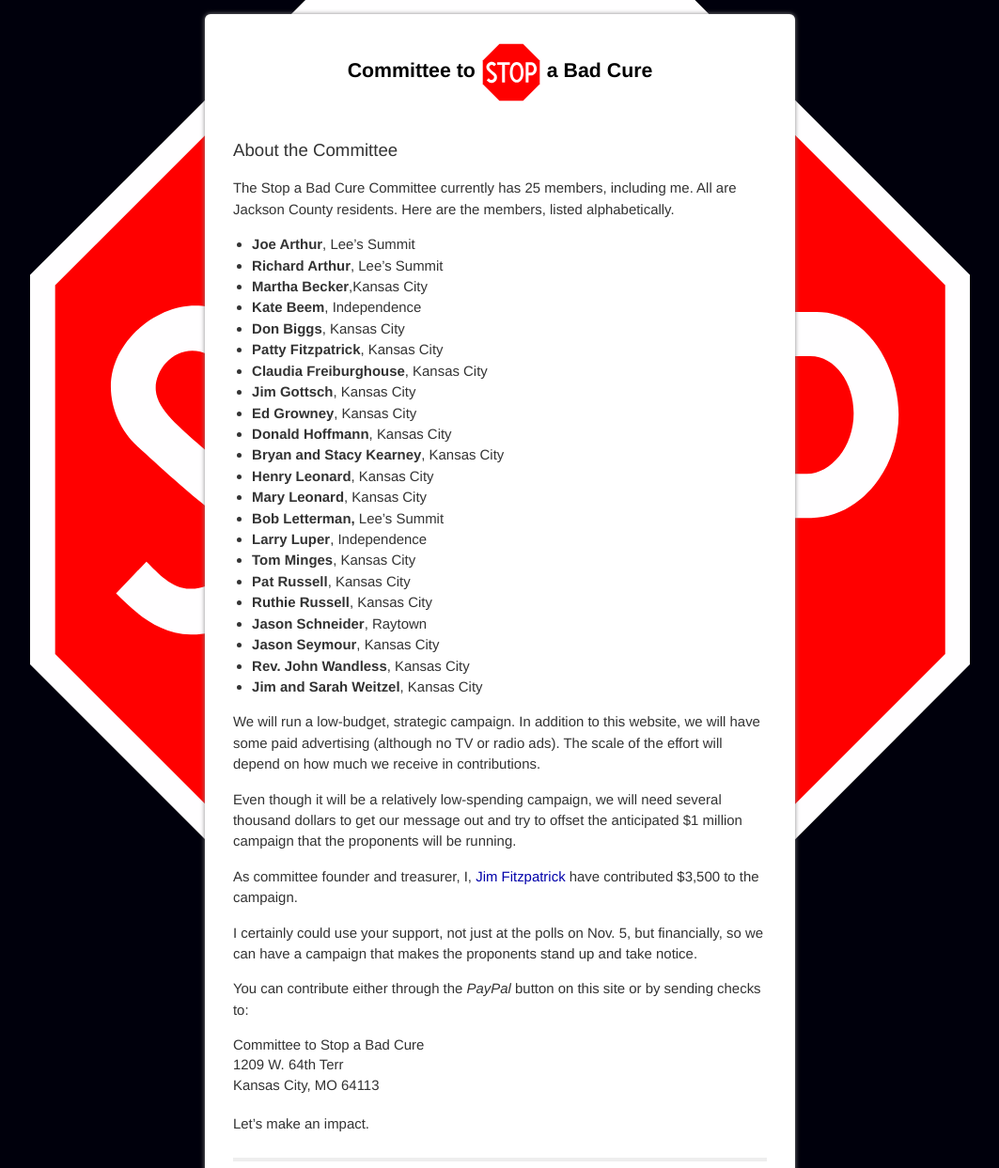
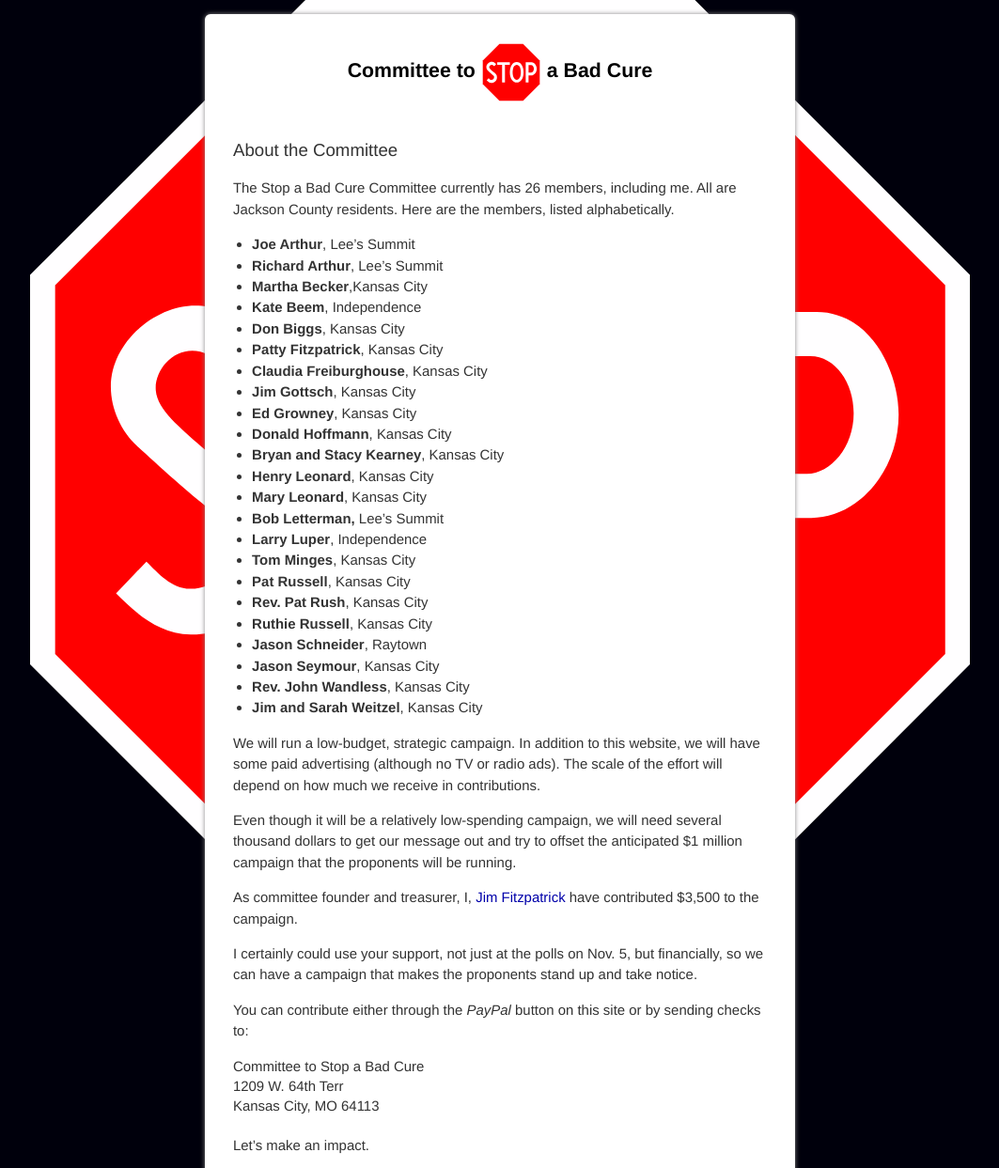
Before and after one commit to jiko/stopabadcure, a Jekyll site: the page built from _posts/2013-09-24-about-the-committee.md, in a window 1280 px wide, cut to the strip 0-1243 px from the top of the page. Shown: the whole strip at 94% size, without its empty margins (108-1171 px from the left). Built offline with Jekyll 4.4.1, drawn with Linux system fonts in a browser that asks for light colours.

Commit message:
Updated 2013-09-24-about-the-committee.md

```diff
--- a/_posts/2013-09-24-about-the-committee.md
+++ b/_posts/2013-09-24-about-the-committee.md
@@ -4,7 +4,7 @@
 title: About the Committee
 ---
 
-The Stop a Bad Cure Committee currently has 25 members, including me. All are Jackson County residents. Here are the members, listed alphabetically.
+The Stop a Bad Cure Committee currently has 26 members, including me. All are Jackson County residents. Here are the members, listed alphabetically.
 
 - **Joe Arthur**, Lee’s Summit
 - **Richard Arthur**, Lee’s Summit
@@ -23,6 +23,7 @@
 - **Larry Luper**, Independence
 - **Tom Minges**, Kansas City
 - **Pat Russell**, Kansas City
+- **Rev. Pat Rush**, Kansas City
 - **Ruthie Russell**, Kansas City
 - **Jason Schneider**, Raytown
 - **Jason Seymour**, Kansas City
```
